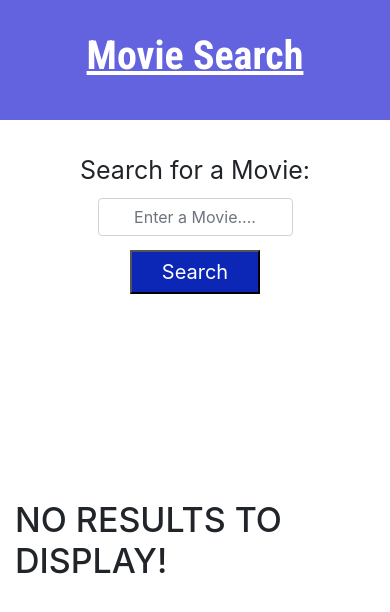
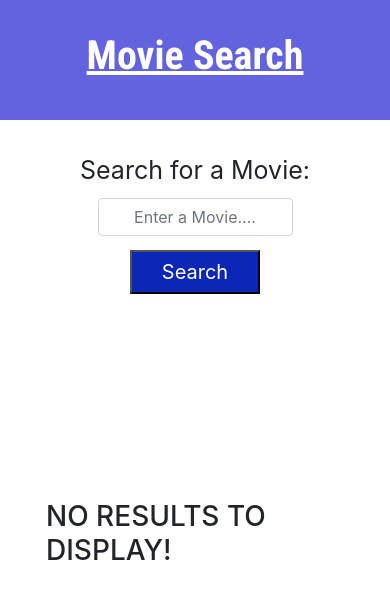
Before and after one commit to Anthony-G89/Movie-Search-App, a React (Create React App) app: page / in a window 390 px wide. Shown: the top 612 px of the page. Built offline with nearby package versions, Linux system fonts and the light colour scheme; no server answers.

Commit message:
fixed noDisplay tag to be one line and fixed title with adding props.children

```diff
--- a/src/App.css
+++ b/src/App.css
@@ -23,9 +23,9 @@
 @media only screen and (max-width: 499px) {
   .noDisplay {
     position: absolute;
-    left: 15px;
+    left: 46px;
     top: 500px;
-    font-size: 34px;
+    font-size: 28px;
     text-transform: uppercase;
 }
 }
--- a/src/App.js
+++ b/src/App.js
@@ -9,7 +9,7 @@ class MovieContainer extends Component {
 
   state = {
     search: "",
-    results: {}
+    results: []
   };
 
 
@@ -19,7 +19,7 @@ class MovieContainer extends Component {
 
   searchMovies = moviesCollected => {
     API.movieSearch(moviesCollected)
-      .then(response => this.setState({ results: response.data }) + console.log(response))
+      .then(response => this.setState({ results: response.data }) + console.log(response.data))
       .catch(err => console.log(err))
   };
 
@@ -44,7 +44,7 @@ class MovieContainer extends Component {
   render() {
     return (
       <div>
-        <Header />
+        <Header> Movie Search</Header>
         <SearchForm
           value={this.state.search}
           handleInputChange={this.handleInputChange}
--- a/src/components/Header/index.js
+++ b/src/components/Header/index.js
@@ -1,10 +1,10 @@
 import React from "react";
 import "./style.css"
 
-function header() {
+function header(props) {
     return (
         <div className="jumbotron jumbotron-fluid logo-header">
-            <h1 className="title">Movie Search </h1>
+            <h1 className="title">{props.children}</h1>
         </div>
     )
 
```
Also changed, not shown: 1 other file (tests, documents, lock files or other folders).
